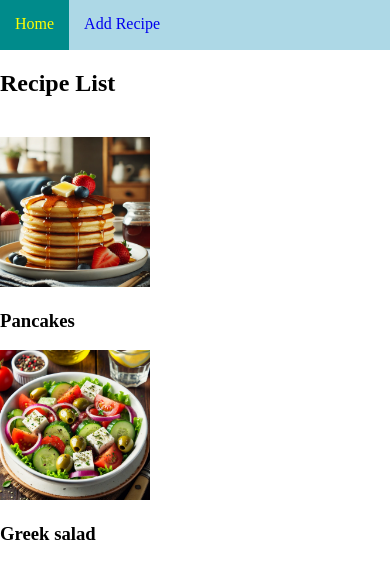
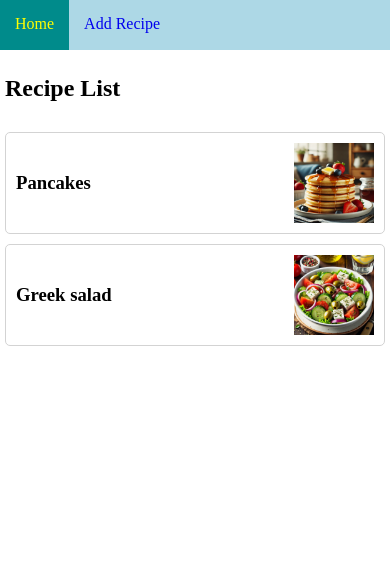
Before and after one commit to ardithoxha/Coursera-Angular-Recipe-App, an Angular app: page / in a window 390 px wide. Shown: the top 578 px of the page. Built offline with nearby package versions, Linux system fonts and the light colour scheme.

Commit message:
improved styling for recipe list and added mobile view

```diff
--- a/src/app/components/recipe-list/recipe-list.component.css
+++ b/src/app/components/recipe-list/recipe-list.component.css
@@ -1,11 +1,42 @@
 .recipe-list {
+    width: 500px;
+    margin: 0 auto;
     display: flex;
     flex-direction: column;
     flex-wrap: wrap;
-    gap: 20px;
+    gap: 10px;
+}
+
+a {
+    display: flex;
+    flex-direction: row;
+    border: 1px solid lightgray;
+    justify-content: space-between;
+    align-items: center;
+    padding: 10px;
+    border-radius: 5px;
 }
 
 .recipe-list a {
     text-decoration: none;
     color: black;
+}
+button {
+    background-color: #28a745;
+    color: white;
+    padding: 8px;
+    border: none;
+    cursor: pointer;
+}
+
+@media screen and (max-width: 500px) {
+    .recipe-list {
+        width: 100%;
+        margin: 0;
+        padding: 5px;
+        display: flex;
+        flex-direction: column;
+        flex-wrap: wrap;
+        gap: 10px;
+    }
   }
--- a/src/app/components/recipe-list/recipe-list.component.html
+++ b/src/app/components/recipe-list/recipe-list.component.html
@@ -1,11 +1,15 @@
-<div class="recipe-list">
+<div
+    class="recipe-list"
+    [ngStyle]="{'display': recipes.length === 0 ? 'block' : 'flex'}"
+>
     <h2>Recipe List</h2>
-    <div>
-            @for (recipe of recipes; track $index) {
-            <a [routerLink]="['/recipe', recipe.id]">
-                <img [src]="recipe.imageUrl" alt="{{ recipe.name }}" width="150" height="150">
-                <h3>{{ recipe.name }}</h3>
-            </a>
-        }
-        </div>
+    @for (recipe of recipes; track $index) {
+        <a [routerLink]="['/recipe', recipe.id]">
+            <h3>{{ recipe.name }}</h3>
+            <img [src]="recipe.imageUrl" alt="{{ recipe.name }}" width="80" height="80">
+        </a>
+    }
+    @if (recipes.length === 0) {
+        <button [routerLink]="['/add-recipe']" type="button">Add a new recipe</button>
+    }
 </div>
--- a/src/app/components/recipe-list/recipe-list.component.ts
+++ b/src/app/components/recipe-list/recipe-list.component.ts
@@ -1,18 +1,21 @@
 import { Component, OnInit } from '@angular/core';
+import { NgStyle } from '@angular/common';
 import { RouterLink } from '@angular/router';
 import { RecipeService } from '../../services/recipe.service';
 import { Recipe } from '../../models/recipe.model';
 
 @Component({
   selector: 'app-recipe-list',
-  imports: [RouterLink],
+  imports: [RouterLink, NgStyle],
   templateUrl: './recipe-list.component.html',
   styleUrl: './recipe-list.component.css',
   standalone: true,
 })
 export class RecipeListComponent implements OnInit {
   recipes: Recipe[] = [];
+
   constructor(private recipeService: RecipeService) {}
+
   ngOnInit(): void {
     this.recipes = this.recipeService.getRecipes();
   }
```
